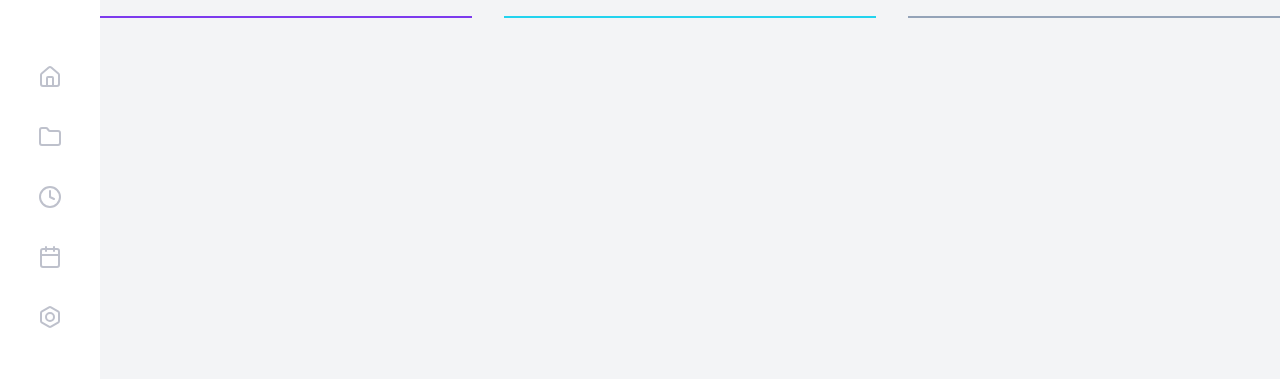
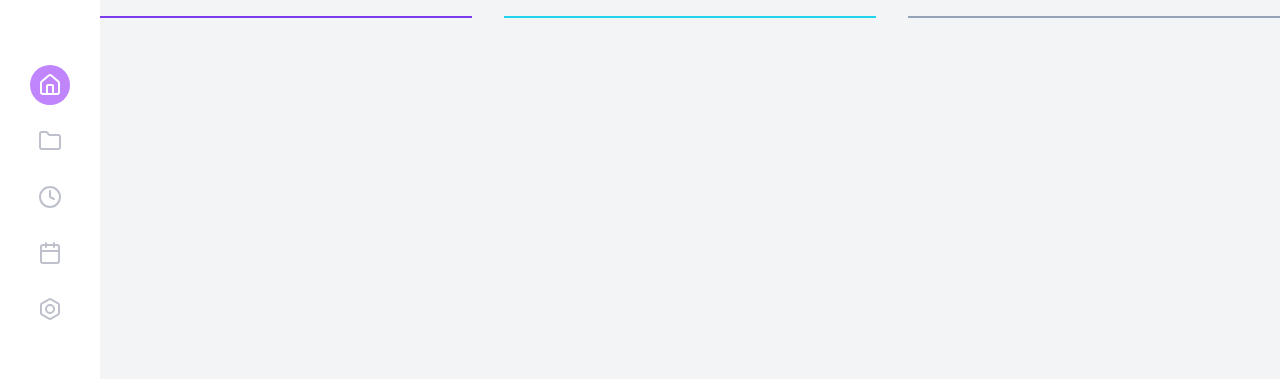
Before and after one commit to Debug-Heroes/todo-list-frontend, a React (Vite) app: page / in a window 1280 px wide. Shown: the part 224-603 px from the top of the page. Built offline with nearby package versions, Linux system fonts and the light colour scheme.

Commit message:
feat: activate icon based on current route

```diff
--- /dev/null
+++ b/src/components/Menu/LinkMenu.tsx
@@ -0,0 +1,15 @@
+import { LucideProps } from "lucide-react";
+import { Link, LinkProps, useLocation } from "react-router-dom";
+import { twMerge } from "tailwind-merge";
+interface ItemMenuProps extends LinkProps {
+  Icon: React.ForwardRefExoticComponent<Omit<LucideProps, "ref"> & React.RefAttributes<SVGSVGElement>>
+}
+export function LinkMenu({ Icon, ...rest }: ItemMenuProps) {
+  const { pathname } = useLocation()
+  return (
+    <Link {...rest} className={twMerge("group hover:bg-purple-400 p-2 hover:text-white text-dh-gray-300 rounded-full flex ease-out justify-center duration-100", rest.to === pathname && 'text-white bg-purple-400'
+    )}>
+      <Icon className="w-full" />
+    </Link>
+  )
+}
--- a/src/components/Menu/Menu.tsx
+++ b/src/components/Menu/Menu.tsx
@@ -1,32 +1,34 @@
 import { Bolt, Calendar, Clock, Folder, House, LogOut } from "lucide-react";
 import imgBug from '@/assets/debug.svg'
-import { Link } from "react-router-dom";
+import { LinkMenu } from "./LinkMenu";
 export function Menu() {
   return (
     <header className="w-[100px] h-full flex flex-col justify-between py-4 items-center bg-white">
       <div>
         <img src={imgBug} alt="" />
       </div>
-      <div className="flex flex-col gap-9">
-        <Link to={'/'}>
-        <div className="group hover:bg-purple-400 hover:px-2 hover:py-2 hover:rounded-full flex ease-out justify-center duration-100">
-           <House className="text-dh-gray-300 group-hover:text-white w-full " />
-        </div>
+      <div className="flex flex-col gap-4">
+        <LinkMenu
+          to={'/'}
+          Icon={House}
+        />
+        <LinkMenu
+          to={'/folder'}
+          Icon={Folder}
+        />
+        <LinkMenu
+          to={'/clock'}
+          Icon={Clock}
+        />
+        <LinkMenu
+          to={'/calendar'}
+          Icon={Calendar}
+        />
+        <LinkMenu
+          to={'/bolt'}
+          Icon={Bolt}
+        />
 
-        </Link>
-        <div className="group hover:bg-purple-400 hover:px-2 hover:py-2 hover:rounded-full flex ease-out justify-center duration-100">
-          <Folder className="text-dh-gray-300 group-hover:text-white w-full" />
-        </div>
-
-        <div className="group hover:bg-purple-400 hover:px-2 hover:py-2 hover:rounded-full flex ease-out justify-center duration-100">
-          <Clock className="text-dh-gray-300 group-hover:text-white w-full" />
-        </div>
-        <div className="group hover:bg-purple-400 hover:px-2 hover:py-2 hover:rounded-full flex ease-out justify-center duration-100">
-          <Calendar className="text-dh-gray-300 group-hover:text-white w-full" />
-        </div>
-        <div className="group hover:bg-purple-400 hover:px-2 hover:py-2 hover:rounded-full flex ease-out justify-center duration-100">
-          <Bolt className="text-dh-gray-300 group-hover:text-white w-full" />
-        </div>
       </div>
       <div>
         <LogOut className="text-dh-gray-300 hover:text-dh-gray-300/60" />
```
